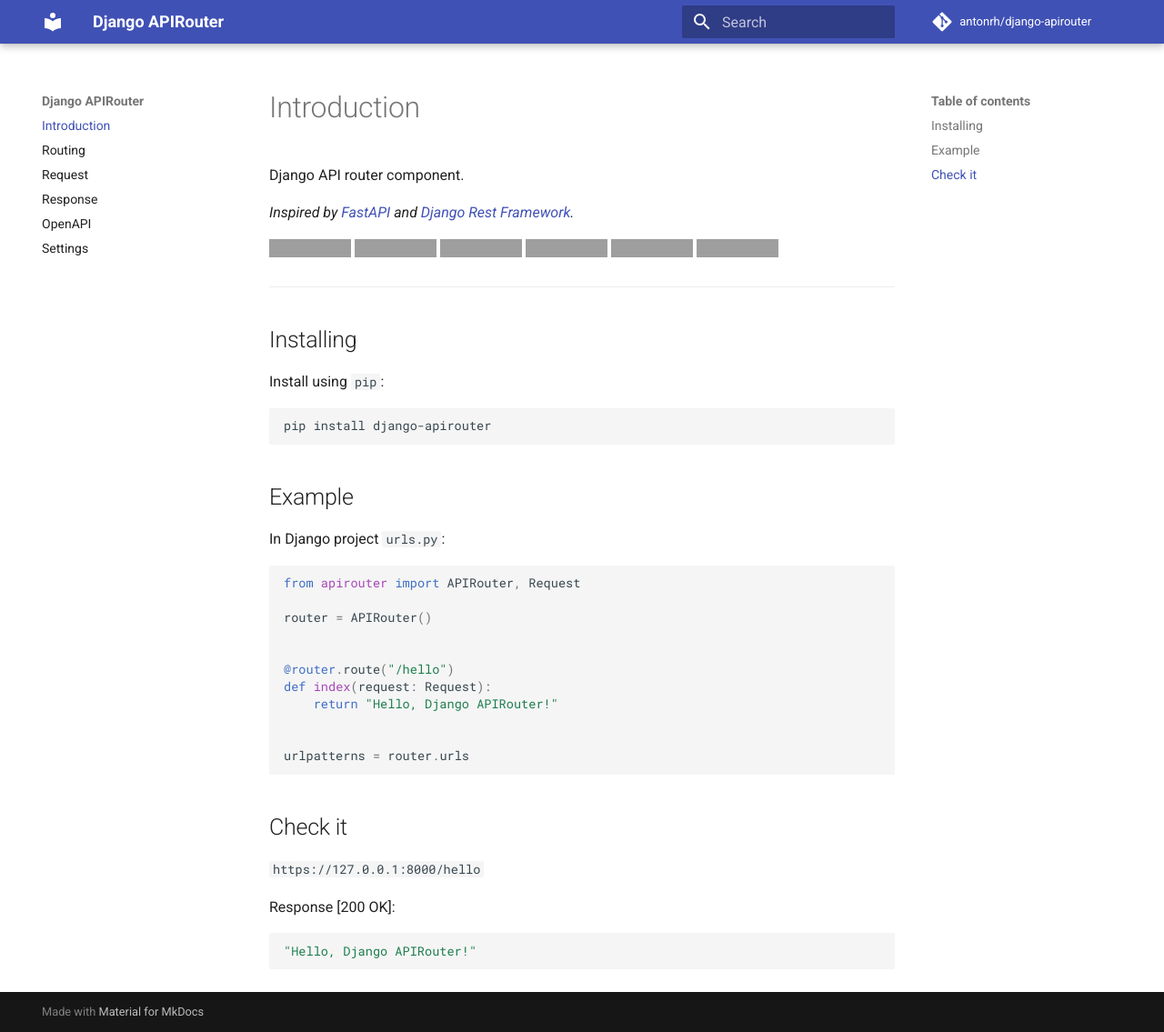
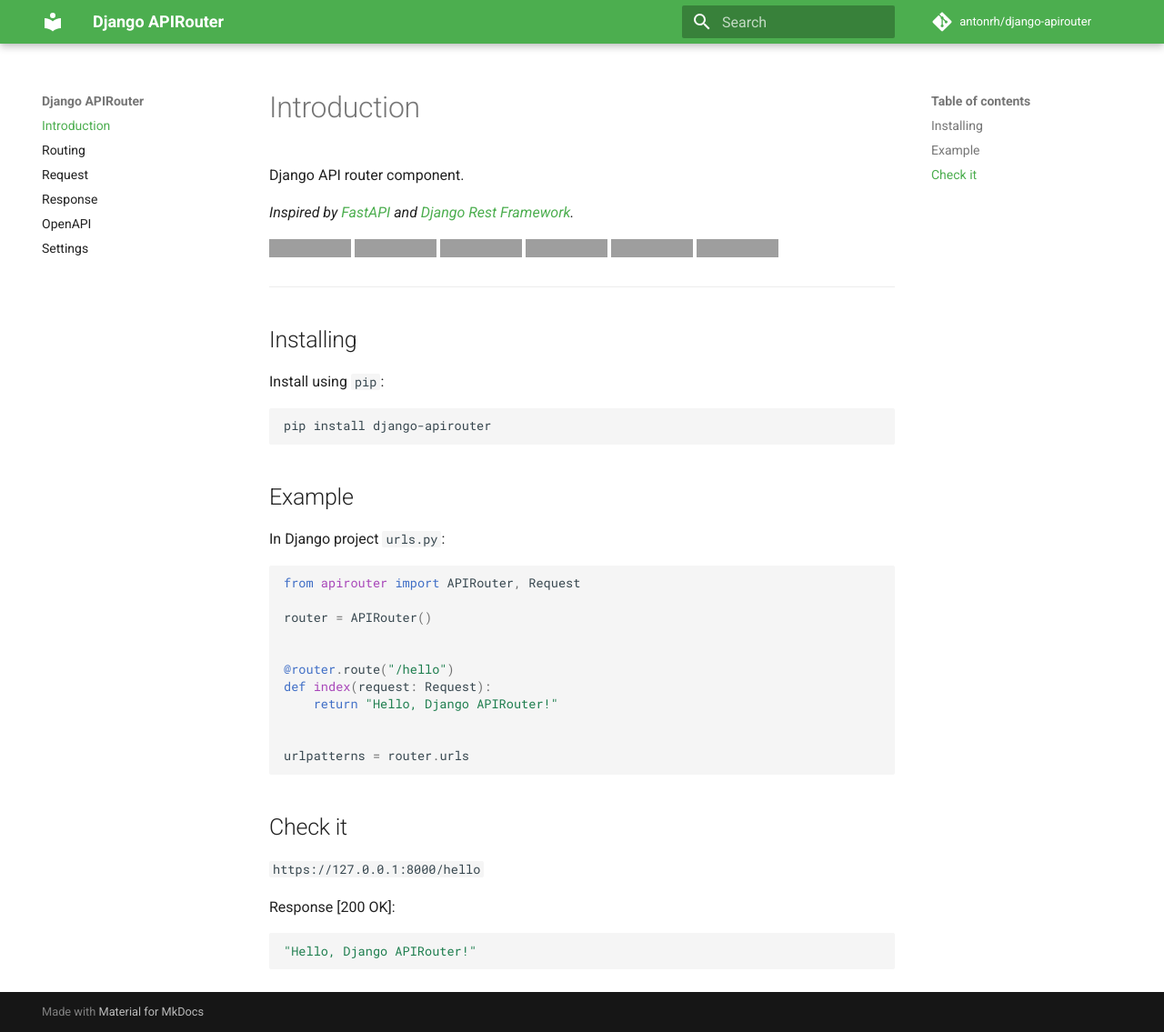
Before and after one commit to antonrh/django-apirouter, an MkDocs documentation site: the page built from docs/index.md, in a window 1280 px wide and 1135 px high. Shown: the whole window at 91% size. Built offline with MkDocs 1.6.1 and Material for MkDocs 9.7.7, drawn with Linux system fonts in a browser that asks for light colours; comment, search, counter and statistics services are not loaded; grey boxes are pictures that could not be loaded.

Commit message:
Updated mkdocs.yml

```diff
--- a/mkdocs.yml
+++ b/mkdocs.yml
@@ -3,19 +3,22 @@
 site_author: Anton Ruhlov
 
 theme:
-  name: 'material'
+  name: material
+  palette:
+    scheme: default
+    primary: green
 
 repo_name: antonrh/django-apirouter
 repo_url: https://github.com/antonrh/django-apirouter
 edit_uri: ""
 
 nav:
-- Introduction: 'index.md'
-- Routing: 'routing.md'
-- Request: 'request.md'
-- Response: 'response.md'
-- OpenAPI: 'openapi.md'
-- Settings: 'settings.md'
+- Introduction: index.md
+- Routing: routing.md
+- Request: request.md
+- Response: response.md
+- OpenAPI: openapi.md
+- Settings: settings.md
 
 markdown_extensions:
   - markdown.extensions.codehilite:
```
